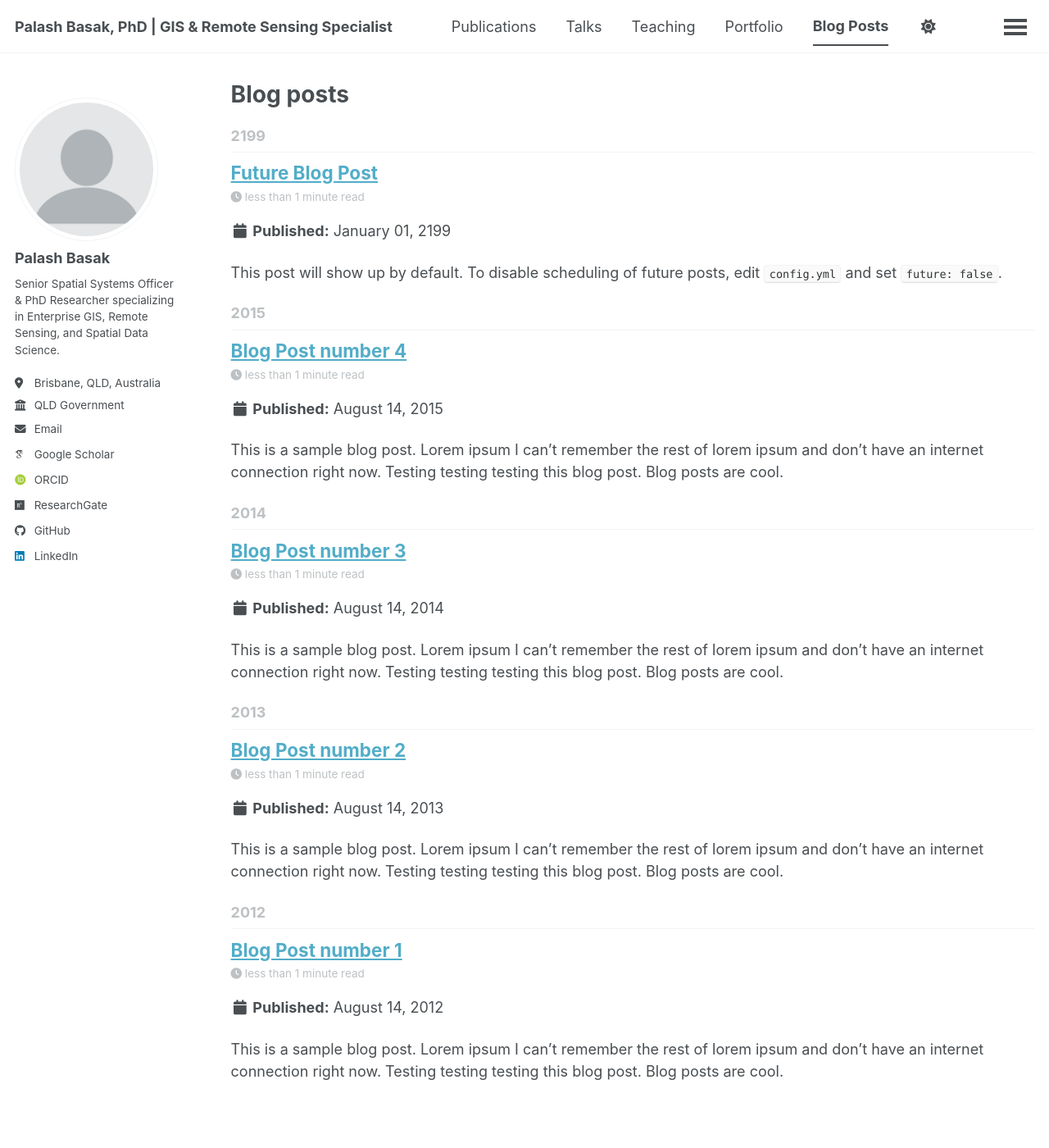
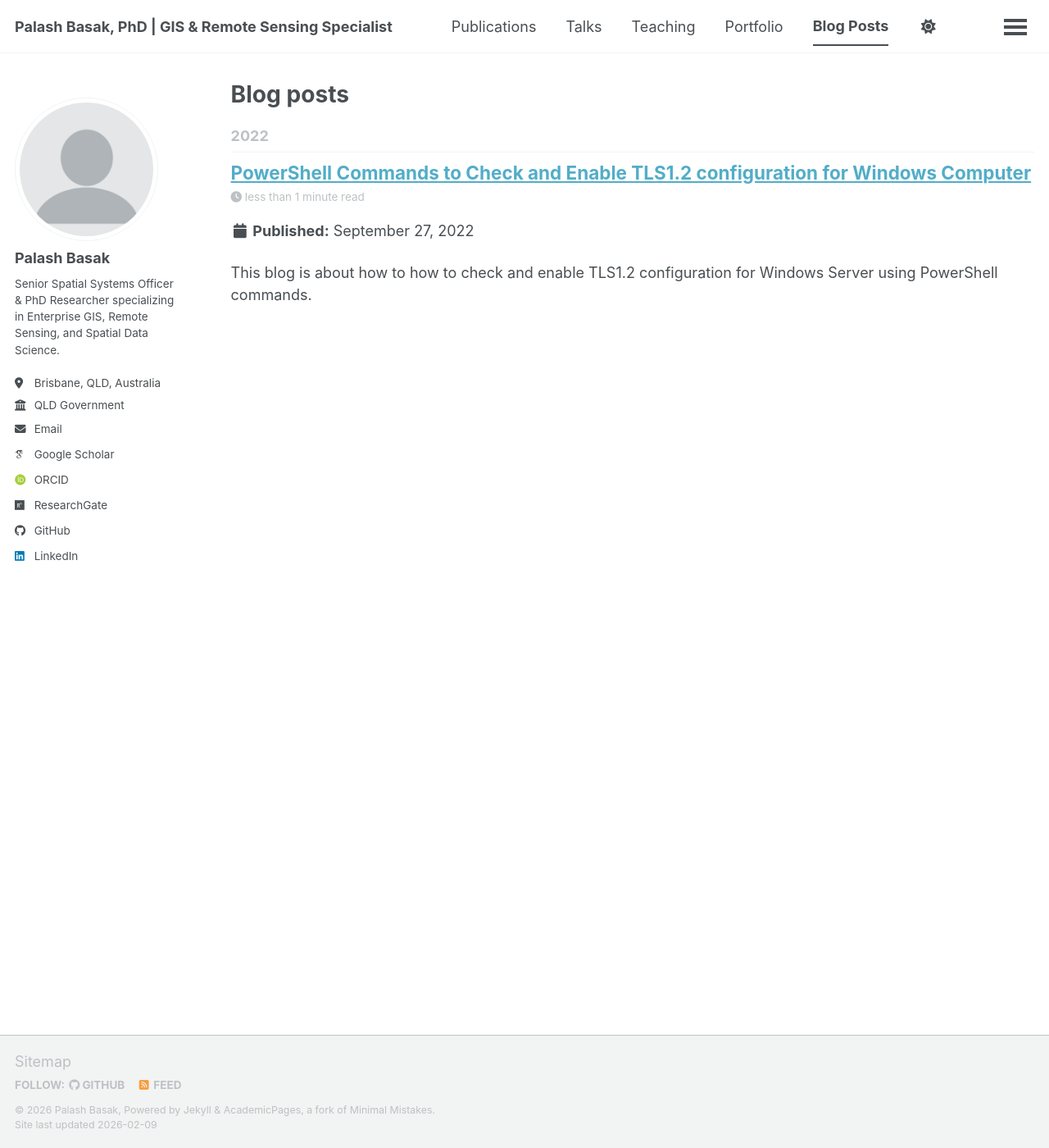
Before and after one commit to basakpalash/basakpalash.github.io, a Jekyll site: the page built from _pages/year-archive.html, in a window 1280 px wide and 1400 px high. Shown: the whole window at 82% size. Built offline with Jekyll 4.4.1, drawn with Linux system fonts in a browser that asks for light colours; some web fonts are replaced; a script bundle is joined from its source files by our own code; library files that are not in the unit come from our copies.

Commit message:
Updated blog link and publication links.

```diff
--- a/_posts/2012-08-14-blog-post-1.md
+++ /dev/null
@@ -1,20 +0,0 @@
----
-title: 'Blog Post number 1'
-date: 2012-08-14
-permalink: /posts/2012/08/blog-post-1/
-tags:
-  - cool posts
-  - category1
-  - category2
----
-
-This is a sample blog post. Lorem ipsum I can't remember the rest of lorem ipsum and don't have an internet connection right now. Testing testing testing this blog post. Blog posts are cool.
-
-Headings are cool
-======
-
-You can have many headings
-======
-
-Aren't headings cool?
-------
--- a/_posts/2013-08-14-blog-post-2.md
+++ /dev/null
@@ -1,20 +0,0 @@
----
-title: 'Blog Post number 2'
-date: 2013-08-14
-permalink: /posts/2013/08/blog-post-2/
-tags:
-  - cool posts
-  - category1
-  - category2
----
-
-This is a sample blog post. Lorem ipsum I can't remember the rest of lorem ipsum and don't have an internet connection right now. Testing testing testing this blog post. Blog posts are cool.
-
-Headings are cool
-======
-
-You can have many headings
-======
-
-Aren't headings cool?
-------
--- a/_posts/2014-08-14-blog-post-3.md
+++ /dev/null
@@ -1,20 +0,0 @@
----
-title: 'Blog Post number 3'
-date: 2014-08-14
-permalink: /posts/2014/08/blog-post-3/
-tags:
-  - cool posts
-  - category1
-  - category2
----
-
-This is a sample blog post. Lorem ipsum I can't remember the rest of lorem ipsum and don't have an internet connection right now. Testing testing testing this blog post. Blog posts are cool.
-
-Headings are cool
-======
-
-You can have many headings
-======
-
-Aren't headings cool?
-------
--- /dev/null
+++ b/_posts/2022-09-27-blog-post-1.md
@@ -0,0 +1,11 @@
+---
+title: 'PowerShell Commands to Check and Enable TLS1.2 configuration for Windows Computer'
+date: 2022-09-27
+permalink: https://palashbasak.blogspot.com/2022/09/powershell-commands-to-check-and-enable.html
+tags:
+  - PowerShell
+  - TLS
+  - Server
+---
+
+This blog is about how to how to check and enable TLS1.2 configuration for Windows Server using PowerShell commands.
--- a/_posts/2199-01-01-future-post.md
+++ /dev/null
@@ -1,11 +0,0 @@
----
-title: 'Future Blog Post'
-date: 2199-01-01
-permalink: /posts/2012/08/blog-post-4/
-tags:
-  - cool posts
-  - category1
-  - category2
----
-
-This post will show up by default. To disable scheduling of future posts, edit `config.yml` and set `future: false`.
```
Also changed, not shown: _posts/2015-08-14-blog-post-4.md (deleted, +0 -20 lines), _publications/2010-10-01-paper-title-number-2.md (deleted, +0 -14 lines), _publications/2015-10-01-paper-title-number-3.md (deleted, +0 -14 lines), _publications/2022-02-10-paper-title-number-1.md (+1 -1 lines), _publications/2024-02-17-paper-title-number-4.md (deleted, +0 -13 lines), _publications/2025-06-08-paper-title-number-5.md (deleted, +0 -13 lines).
